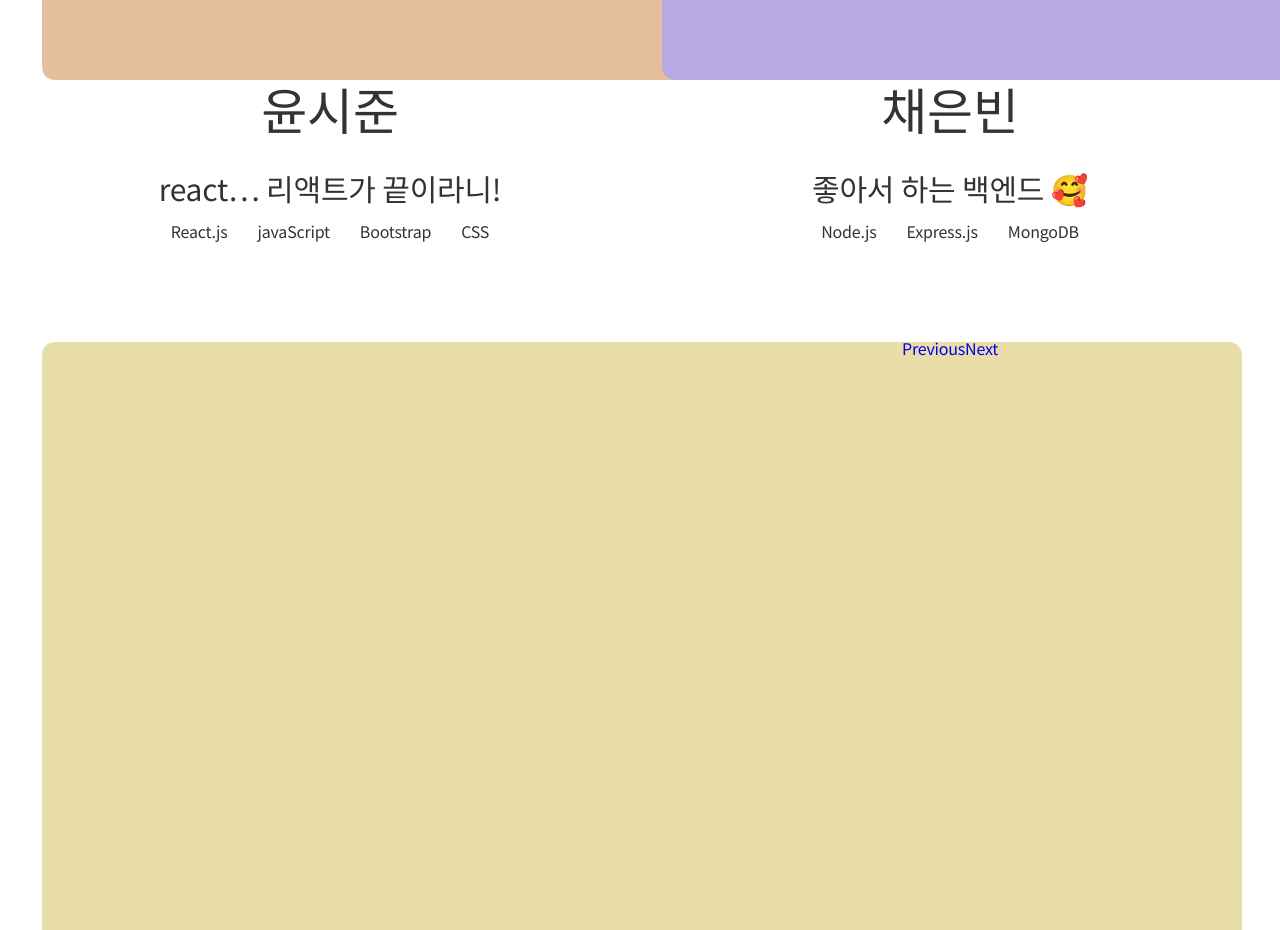
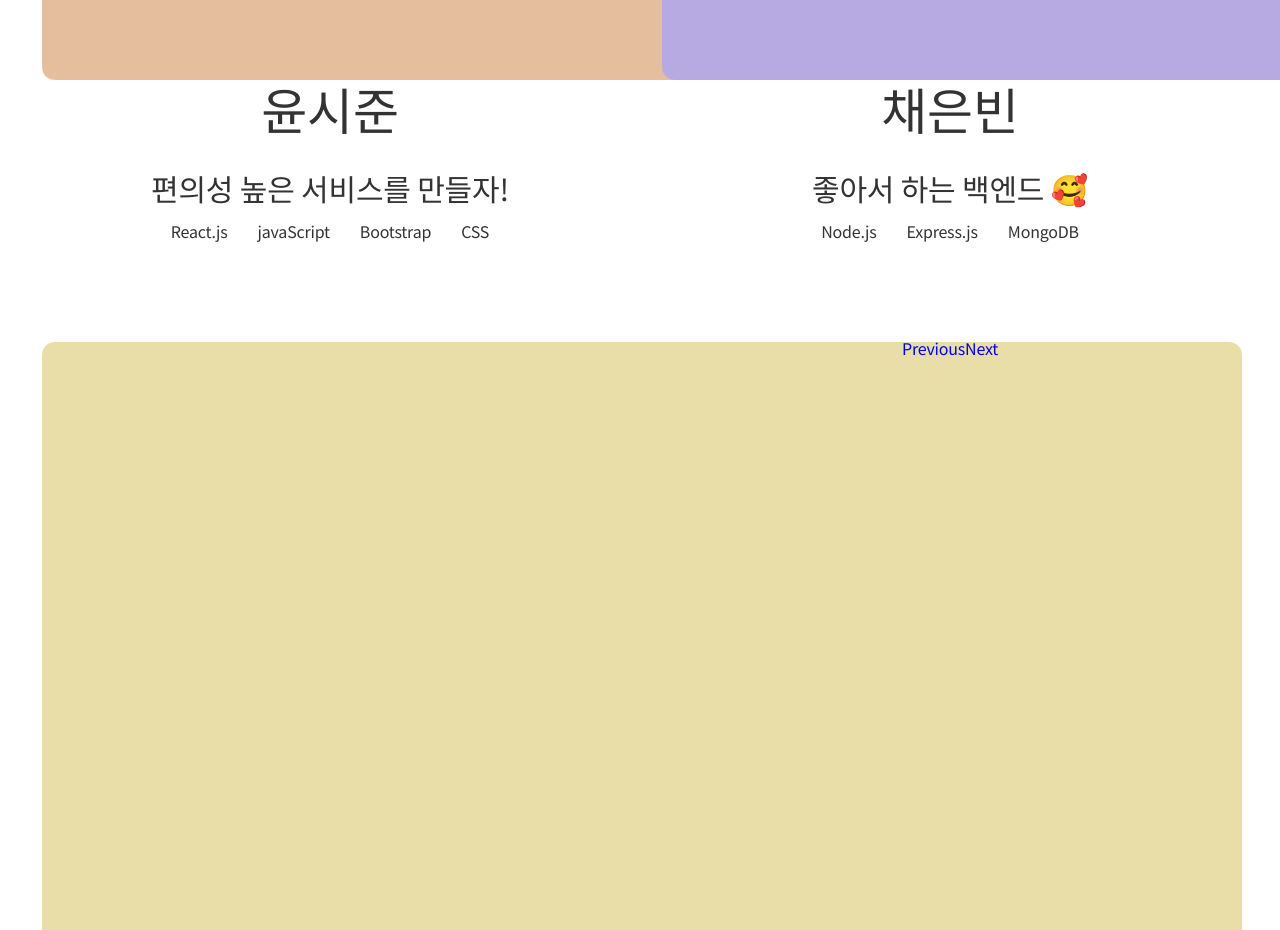
Before and after one commit to yyoumi4854/joyonghaljido, a Next.js app in the folder front/: page /teamInfo in a window 1280 px wide. Shown: the part 1900-2830 px from the top of the page. Built offline with nearby package versions, Linux system fonts and the light colour scheme.

Commit message:
teaminfo message change

```diff
--- a/front/pages/teamInfo.js
+++ b/front/pages/teamInfo.js
@@ -51,7 +51,7 @@ const TeamInfo = () => {
                                         <Carousel.Caption>
                                             <div style={{ height: '100%', marginBottom: '40px' }}>
                                                 <p style={{ fontSize: '50px' }}>윤시준</p>
-                                                <p style={{ fontSize: '30px', paddingTop: '40px' }}>react… 리액트가 끝이라니!</p>
+                                                <p style={{ fontSize: '30px', paddingTop: '40px' }}>편의성 높은 서비스를 만들자!</p>
                                                 <div style={{ padding: '15px 0 40px 0', }}>
                                                     <span className="badge">React.js</span>
                                                     <span className="badge">javaScript</span>
```
